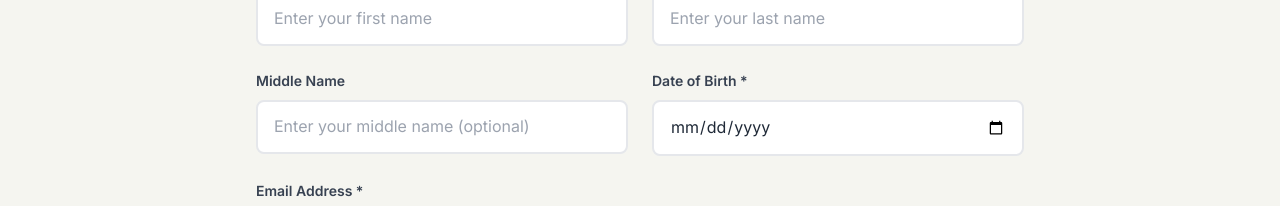
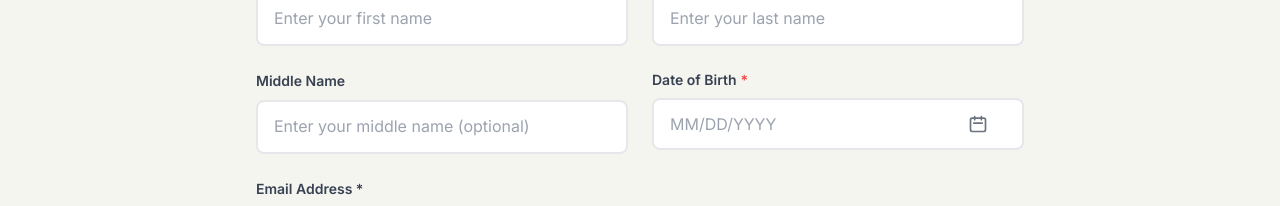
Before and after one commit to DrVM-CES/transcript-request-service, a Next.js app: page /request in a window 1280 px wide. Shown: the part 529-735 px from the top of the page. Built offline with nearby package versions, Linux system fonts and the light colour scheme.

Commit message:
Implement date picker component with calendar UI for all date fields

```diff
--- a/package.json
+++ b/package.json
@@ -23,10 +23,12 @@
     "@types/uuid": "^9.0.8",
     "autoprefixer": "^10.4.21",
     "better-auth": "^1.0.1",
+    "date-fns": "^4.1.0",
     "drizzle-orm": "^0.33.0",
     "next": "14.2.5",
     "postcss": "^8",
     "react": "^18",
+    "react-day-picker": "^9.11.1",
     "react-dom": "^18",
     "ssh2-sftp-client": "^10.0.3",
     "tailwindcss": "^3.4.1",
--- /dev/null
+++ b/src/components/DatePicker.tsx
@@ -0,0 +1,168 @@
+'use client';
+
+import { useState } from 'react';
+import { DayPicker } from 'react-day-picker';
+import { format, parse, isValid } from 'date-fns';
+import 'react-day-picker/dist/style.css';
+
+interface DatePickerProps {
+  id: string;
+  name: string;
+  value: string; // YYYY-MM-DD format
+  onChange: (value: string) => void;
+  label: string;
+  required?: boolean;
+  error?: string;
+  minAge?: number; // Minimum age in years
+  maxAge?: number; // Maximum age in years
+  placeholder?: string;
+}
+
+export function DatePicker({
+  id,
+  name,
+  value,
+  onChange,
+  label,
+  required = false,
+  error,
+  minAge,
+  maxAge,
+  placeholder = 'MM/DD/YYYY',
+}: DatePickerProps) {
+  const [showCalendar, setShowCalendar] = useState(false);
+  const [inputValue, setInputValue] = useState(() => {
+    if (value) {
+      const date = parse(value, 'yyyy-MM-dd', new Date());
+      return isValid(date) ? format(date, 'MM/dd/yyyy') : '';
+    }
+    return '';
+  });
+
+  // Calculate date range based on min/max age
+  const today = new Date();
+  const fromDate = maxAge ? new Date(today.getFullYear() - maxAge, today.getMonth(), today.getDate()) : undefined;
+  const toDate = minAge ? new Date(today.getFullYear() - minAge, today.getMonth(), today.getDate()) : today;
+
+  const handleInputChange = (e: React.ChangeEvent<HTMLInputElement>) => {
+    const newValue = e.target.value;
+    setInputValue(newValue);
+
+    // Try to parse the date
+    const parsed = parse(newValue, 'MM/dd/yyyy', new Date());
+    if (isValid(parsed)) {
+      const formatted = format(parsed, 'yyyy-MM-dd');
+      onChange(formatted);
+    }
+  };
+
+  const handleDaySelect = (date: Date | undefined) => {
+    if (date) {
+      const formatted = format(date, 'yyyy-MM-dd');
+      const displayFormatted = format(date, 'MM/dd/yyyy');
+      setInputValue(displayFormatted);
+      onChange(formatted);
+      setShowCalendar(false);
+    }
+  };
+
+  const handleInputBlur = () => {
+    // Delay closing to allow calendar clicks
+    setTimeout(() => {
+      setShowCalendar(false);
+    }, 200);
+  };
+
+  const selectedDate = value ? parse(value, 'yyyy-MM-dd', new Date()) : undefined;
+
+  return (
+    <div className="relative">
+      <label htmlFor={id} className="block text-sm font-semibold text-gray-700 mb-2">
+        {label}
+        {required && <span className="text-red-500 ml-1">*</span>}
+      </label>
+
+      <div className="relative">
+        <input
+          type="text"
+          id={id}
+          name={name}
+          value={inputValue}
+          onChange={handleInputChange}
+          onFocus={() => setShowCalendar(true)}
+          onBlur={handleInputBlur}
+          placeholder={placeholder}
+          className={`w-full px-4 py-3 text-base border rounded-lg focus:ring-2 focus:ring-mfc-primary-500 focus:border-transparent transition-all ${
+            error ? 'border-red-500' : 'border-gray-300'
+          }`}
+          required={required}
+          autoComplete="off"
+        />
+
+        <button
+          type="button"
+          onClick={() => setShowCalendar(!showCalendar)}
+          className="absolute right-3 top-1/2 -translate-y-1/2 text-gray-500 hover:text-mfc-primary-500 transition-colors"
+          tabIndex={-1}
+        >
+          <svg className="w-5 h-5" fill="none" stroke="currentColor" viewBox="0 0 24 24">
+            <path strokeLinecap="round" strokeLinejoin="round" strokeWidth={2} d="M8 7V3m8 4V3m-9 8h10M5 21h14a2 2 0 002-2V7a2 2 0 00-2-2H5a2 2 0 00-2 2v12a2 2 0 002 2z" />
+          </svg>
+        </button>
+      </div>
+
+      {showCalendar && (
+        <div
+          className="absolute z-50 mt-2 bg-white rounded-lg shadow-2xl border border-gray-200 p-4"
+          onMouseDown={(e) => e.preventDefault()} // Prevent input blur
+        >
+          <style jsx global>{`
+            .rdp {
+              --rdp-cell-size: 40px;
+              --rdp-accent-color: #5B5FF5;
+              --rdp-background-color: #EDEFFF;
+              margin: 0;
+            }
+            .rdp-day_selected {
+              background-color: #5B5FF5;
+              color: white;
+            }
+            .rdp-day_selected:hover {
+              background-color: #4B4FDB;
+            }
+            .rdp-button:hover:not([disabled]):not(.rdp-day_selected) {
+              background-color: #F5F5F0;
+            }
+            .rdp-caption {
+              margin-bottom: 1rem;
+            }
+            .rdp-head_cell {
+              color: #6B7280;
+              font-weight: 600;
+              font-size: 0.875rem;
+            }
+          `}</style>
+
+          <DayPicker
+            mode="single"
+            selected={selectedDate}
+            onSelect={handleDaySelect}
+            fromDate={fromDate}
+            toDate={toDate}
+            captionLayout="dropdown-buttons"
+            defaultMonth={selectedDate || toDate}
+          />
+        </div>
+      )}
+
+      {error && (
+        <p className="mt-2 text-sm text-red-600 flex items-center gap-1">
+          <svg className="w-4 h-4" fill="currentColor" viewBox="0 0 20 20">
+            <path fillRule="evenodd" d="M18 10a8 8 0 11-16 0 8 8 0 0116 0zm-7 4a1 1 0 11-2 0 1 1 0 012 0zm-1-9a1 1 0 00-1 1v4a1 1 0 102 0V6a1 1 0 00-1-1z" clipRule="evenodd" />
+          </svg>
+          {error}
+        </p>
+      )}
+    </div>
+  );
+}
--- a/src/components/form-steps/SchoolInfoStep.tsx
+++ b/src/components/form-steps/SchoolInfoStep.tsx
@@ -1,4 +1,5 @@
 import { FormButtons } from '../FormButtons';
+import { DatePicker } from '../DatePicker';
 
 interface SchoolInfoStepProps {
   data: any;
@@ -236,35 +237,25 @@ export function SchoolInfoStep({ data, errors, onChange, onNext, onPrevious }: S
           </h3>
 
           <div className="grid md:grid-cols-2 gap-6">
-            <div>
-              <label className="form-label">
-                Enrollment Date
-              </label>
-              <input
-                type="date"
-                className="form-input"
-                value={data.enrollDate || ''}
-                onChange={(e) => handleInputChange('enrollDate', e.target.value)}
-              />
-              {errors.enrollDate && (
-                <p className="form-error">{errors.enrollDate}</p>
-              )}
-            </div>
+            <DatePicker
+              id="enrollDate"
+              name="enrollDate"
+              value={data.enrollDate || ''}
+              onChange={(value) => handleInputChange('enrollDate', value)}
+              label="Enrollment Date"
+              error={errors.enrollDate}
+              placeholder="MM/DD/YYYY"
+            />
 
-            <div>
-              <label className="form-label">
-                Expected Graduation Date
-              </label>
-              <input
-                type="date"
-                className="form-input"
-                value={data.graduationDate || ''}
-                onChange={(e) => handleInputChange('graduationDate', e.target.value)}
-              />
-              {errors.graduationDate && (
-                <p className="form-error">{errors.graduationDate}</p>
-              )}
-            </div>
+            <DatePicker
+              id="graduationDate"
+              name="graduationDate"
+              value={data.graduationDate || ''}
+              onChange={(value) => handleInputChange('graduationDate', value)}
+              label="Expected Graduation Date"
+              error={errors.graduationDate}
+              placeholder="MM/DD/YYYY"
+            />
           </div>
 
           <div className="mt-4">
@@ -283,18 +274,15 @@ export function SchoolInfoStep({ data, errors, onChange, onNext, onPrevious }: S
 
           {!data.currentEnrollment && (
             <div className="mt-4">
-              <label className="form-label">
-                Exit Date
-              </label>
-              <input
-                type="date"
-                className="form-input"
+              <DatePicker
+                id="exitDate"
+                name="exitDate"
                 value={data.exitDate || ''}
-                onChange={(e) => handleInputChange('exitDate', e.target.value)}
+                onChange={(value) => handleInputChange('exitDate', value)}
+                label="Exit Date"
+                error={errors.exitDate}
+                placeholder="MM/DD/YYYY"
               />
-              {errors.exitDate && (
-                <p className="form-error">{errors.exitDate}</p>
-              )}
             </div>
           )}
         </div>
--- a/src/components/form-steps/StudentInfoStep.tsx
+++ b/src/components/form-steps/StudentInfoStep.tsx
@@ -1,4 +1,5 @@
 import { FormButtons } from '../FormButtons';
+import { DatePicker } from '../DatePicker';
 
 interface StudentInfoStepProps {
   data: any;
@@ -72,20 +73,18 @@ export function StudentInfoStep({ data, errors, onChange, onNext }: StudentInfoS
           )}
         </div>
 
-        <div>
-          <label className="form-label">
-            Date of Birth <span className="text-error-600">*</span>
-          </label>
-          <input
-            type="date"
-            className="form-input"
-            value={data.studentDob || ''}
-            onChange={(e) => handleInputChange('studentDob', e.target.value)}
-          />
-          {errors.studentDob && (
-            <p className="form-error">{errors.studentDob}</p>
-          )}
-        </div>
+        <DatePicker
+          id="studentDob"
+          name="studentDob"
+          value={data.studentDob || ''}
+          onChange={(value) => handleInputChange('studentDob', value)}
+          label="Date of Birth"
+          required
+          error={errors.studentDob}
+          minAge={14}
+          maxAge={100}
+          placeholder="MM/DD/YYYY"
+        />
 
         <div className="md:col-span-2">
           <label className="form-label">
```
Also changed, not shown: 1 other file (tests, documents, lock files or other folders).
